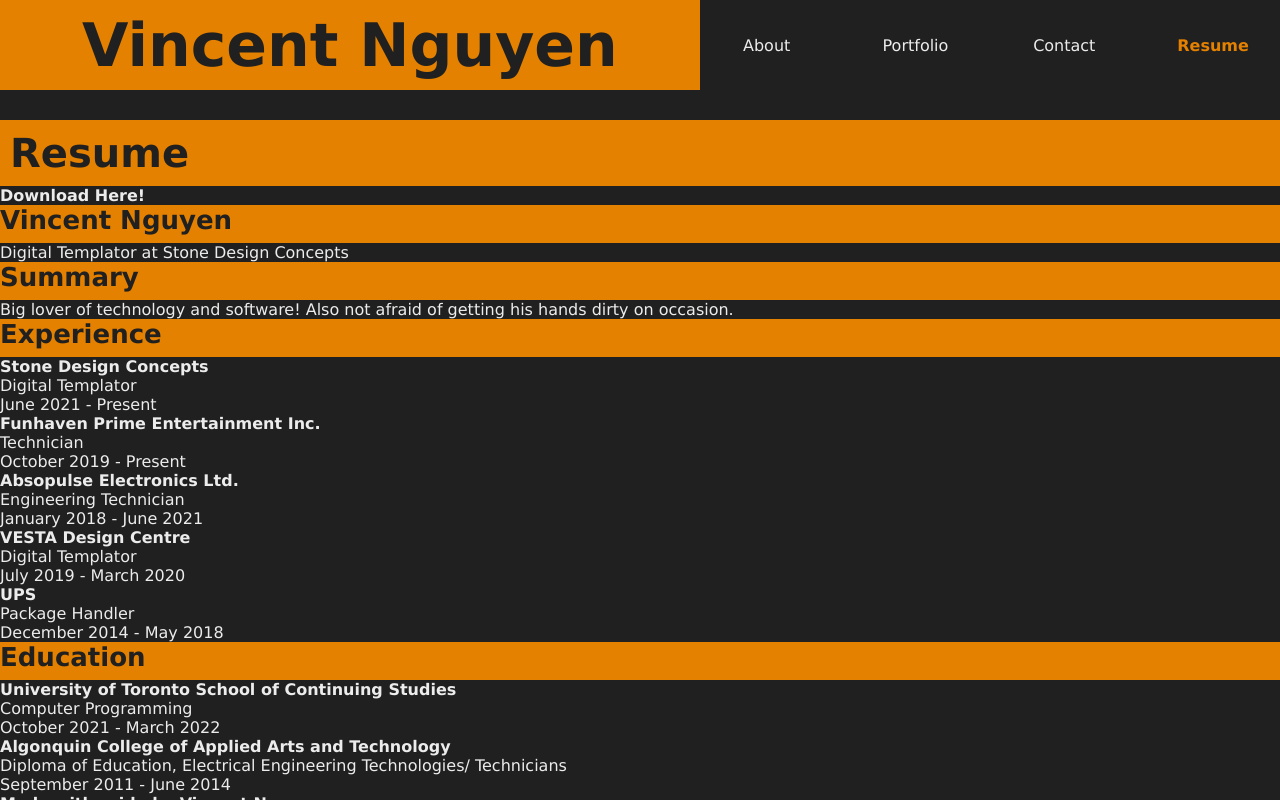
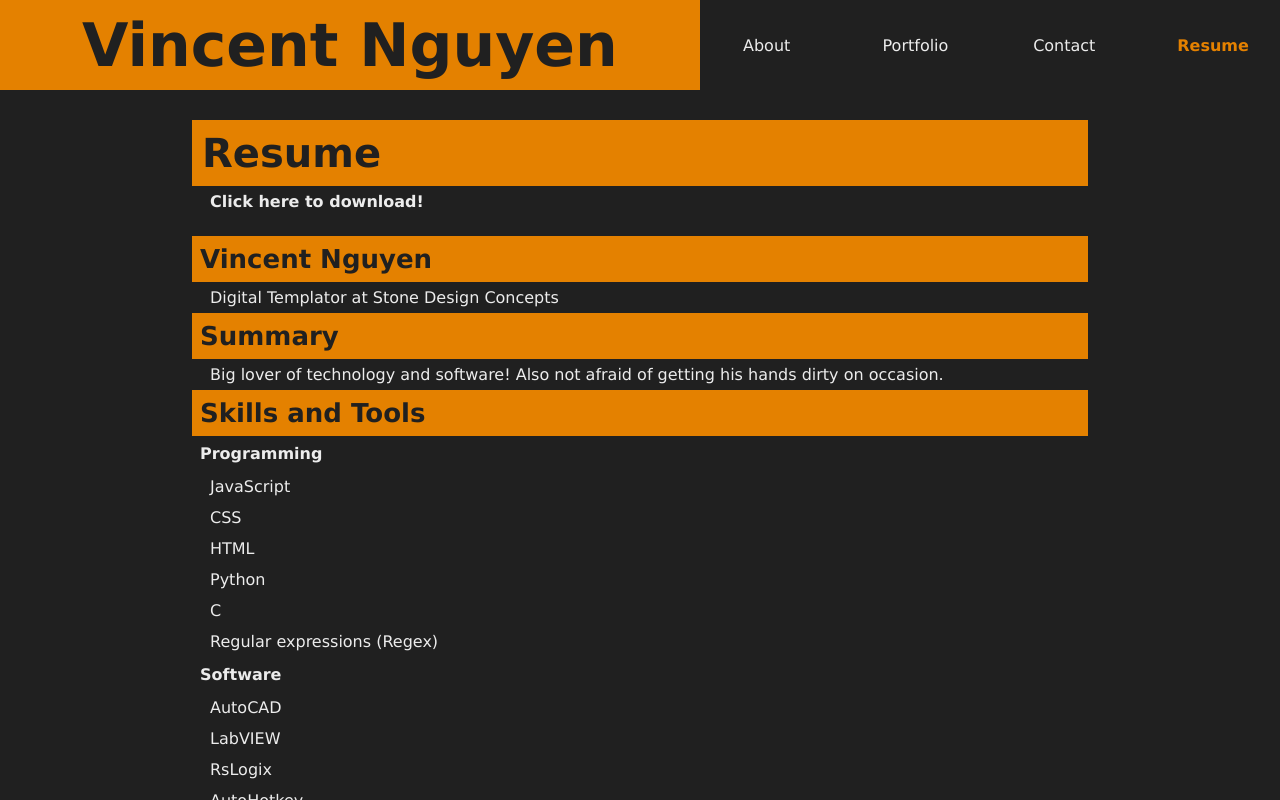
Before and after one commit to NG-Vincent/Challenge-ReactPortfolio, a React (Create React App) app: page / in a window 1280 px wide. Both pictures are taken after a click on the element "Resume". Shown: the top 800 px of the page. Built offline with nearby package versions, Linux system fonts and the light colour scheme.

Commit message:
added resume content and styling

```diff
--- a/src/App.css
+++ b/src/App.css
@@ -142,6 +142,17 @@ button {
    font-weight: bold;
    margin-bottom: 10px;
 }
+/* --- RESUME --- */
+.resume {
+   display: block;
+}
+.resume h3,
+.resume h4 {
+   padding: 8px;
+}
+.resume p {
+   padding: 6px 18px;
+}
 
 .project-img {
    width: 250px;
--- a/src/components/Resume.js
+++ b/src/components/Resume.js
@@ -2,12 +2,15 @@ import resumeFile from "../assets/doc/Resume_Vincent_Nguyen.pdf";
 
 function Resume(props) {
    return (
-      <div>
+      <section className="resume">
          {/* header */}
          <h2>Resume</h2>
-         <a href={resumeFile} download="Resume_Vincent_Nguyen">
-            Download Here!
-         </a>
+         <p>
+            <a href={resumeFile} download="Resume_Vincent_Nguyen">
+               Click here to download!
+            </a>
+         </p>
+         <br />
 
          <h3>Vincent Nguyen</h3>
          <p>Digital Templator at Stone Design Concepts</p>
@@ -17,6 +20,29 @@ function Resume(props) {
             Big lover of technology and software! Also not afraid of getting his
             hands dirty on occasion.
          </p>
+
+         {/* skills */}
+         <h3>Skills and Tools</h3>
+
+         <h4>Programming</h4>
+         <p>JavaScript</p>
+         <p>CSS</p>
+         <p>HTML</p>
+         <p>Python</p>
+         <p>C</p>
+         <p>Regular expressions (Regex)</p>
+
+         <h4>Software</h4>
+         <p>AutoCAD</p>
+         <p>LabVIEW</p>
+         <p>RsLogix</p>
+         <p>AutoHotkey</p>
+         <p>Arduino</p>
+         <p>Photoshop</p>
+         <p>Word</p>
+         <p>Excel</p>
+         <p>Blender</p>
+         <p>Alphacam</p>
 
          {/* experience */}
          <h3>Experience</h3>
@@ -54,7 +80,7 @@ function Resume(props) {
             Technicians
          </p>
          <p>September 2011 - June 2014</p>
-      </div>
+      </section>
    );
 }
 
```
